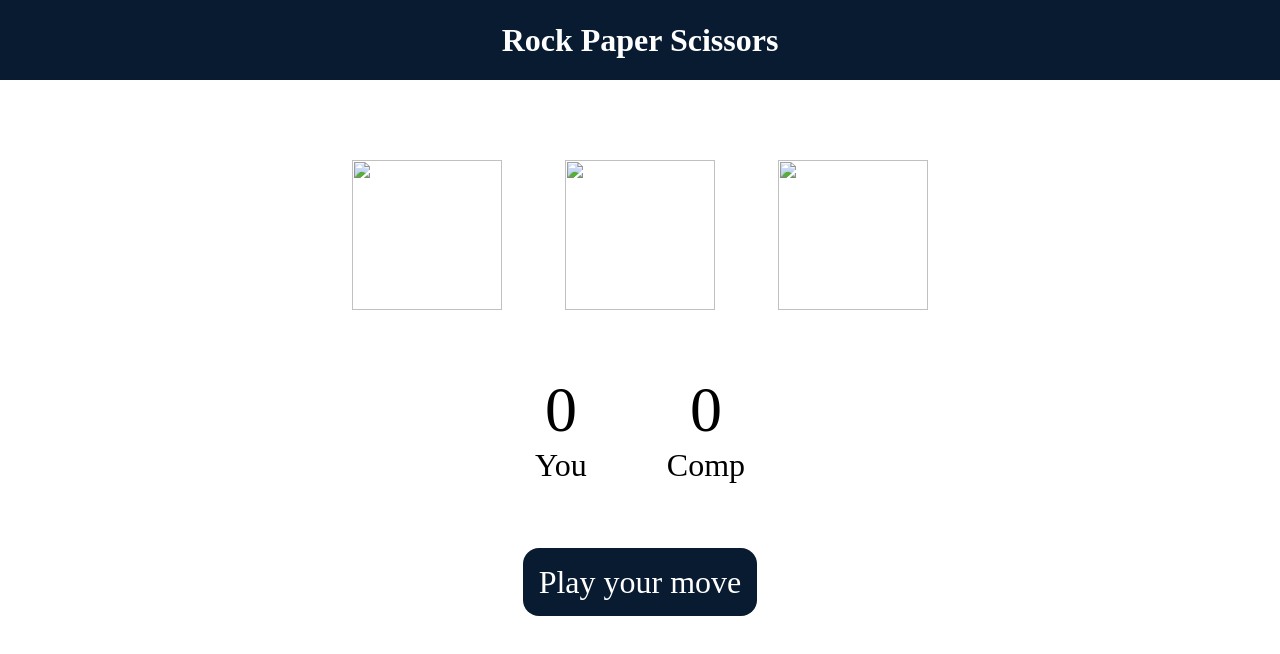
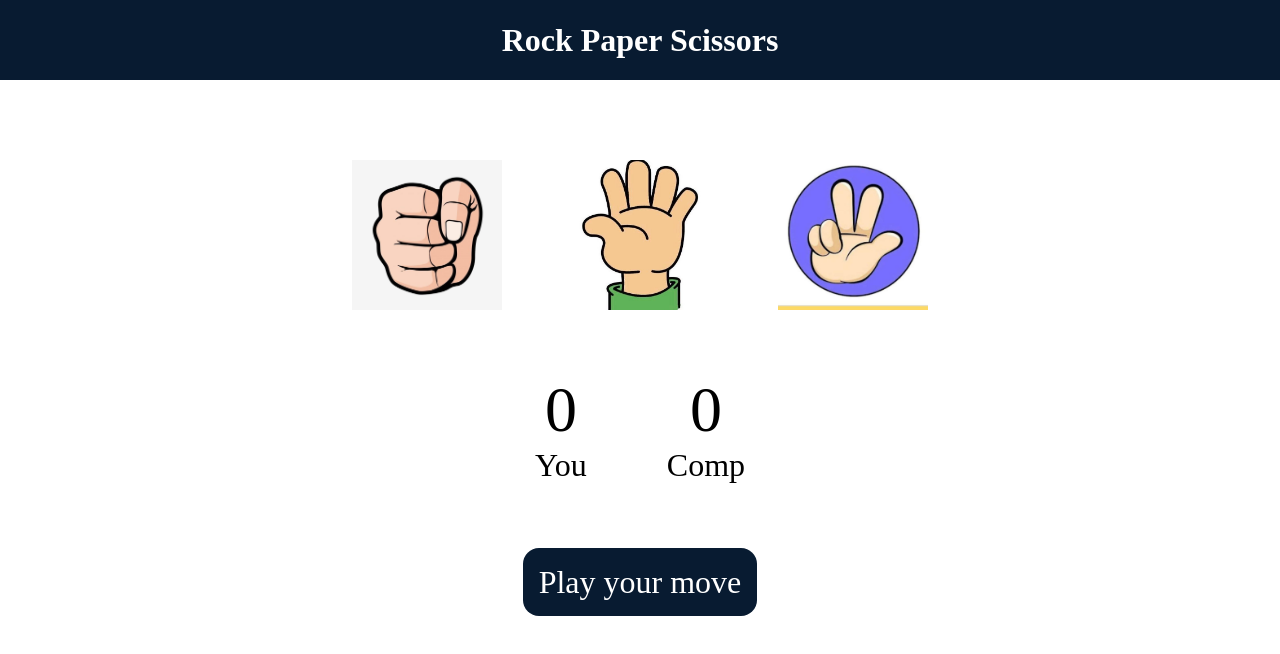
Before and after one commit to RatnaSrivastava16/RockPaperScissor, a plain HTML site: page index.html in a window 1280 px wide. Drawn offline with Linux system fonts and the light colour scheme.

Commit message:
added assests

```diff
--- a/index.html
+++ b/index.html
@@ -10,13 +10,13 @@
     <h1>Rock Paper Scissors</h1>
     <div class="choices">
         <div class="choice" id="rock">
-            <img src="rock1.jpg">
+            <img src="assests/rock1.png">
         </div>
         <div class="choice" id="paper">
-            <img src="paper1.jpg">
+            <img src="assests/paper1.jpg">
         </div>
         <div class="choice" id="scissors">
-            <img src="scissors.png">
+            <img src="assests/scissor.png">
         </div>
     </div>
     <div class="score-board">
```
Also changed, not shown: assests/paper1.jpg (added), assests/rock1.png (added), assests/scissor.png (added).
